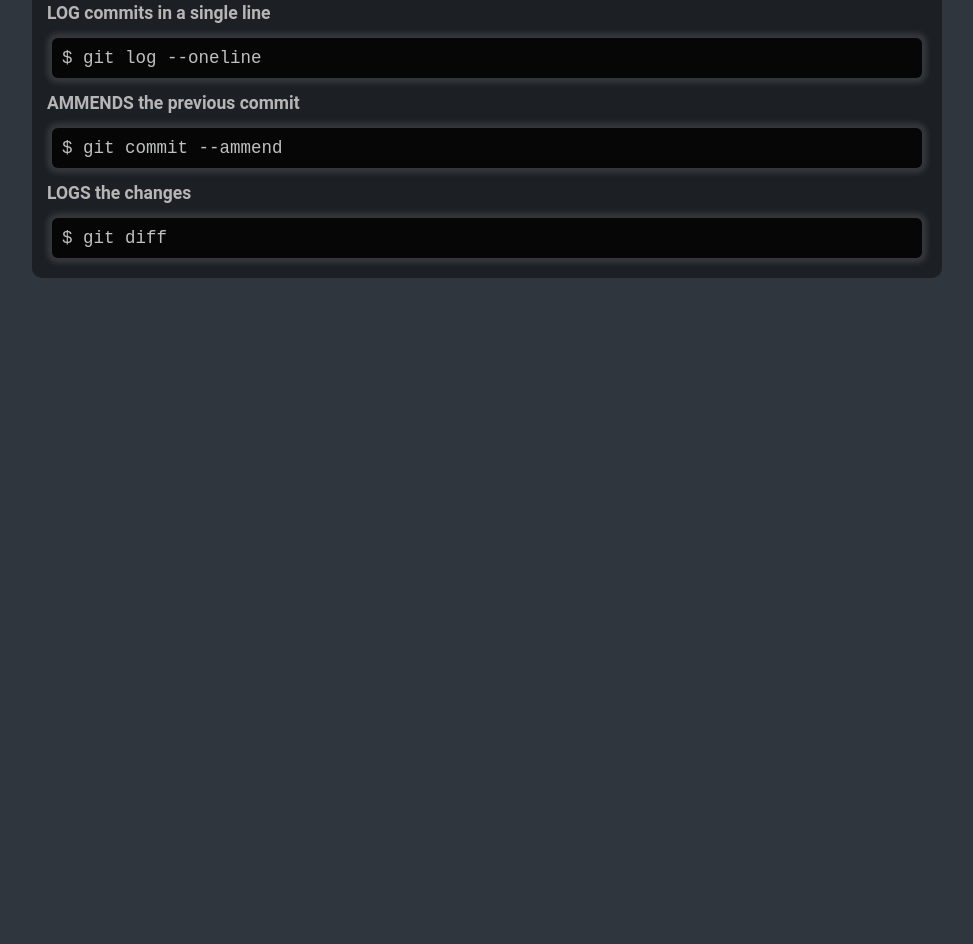
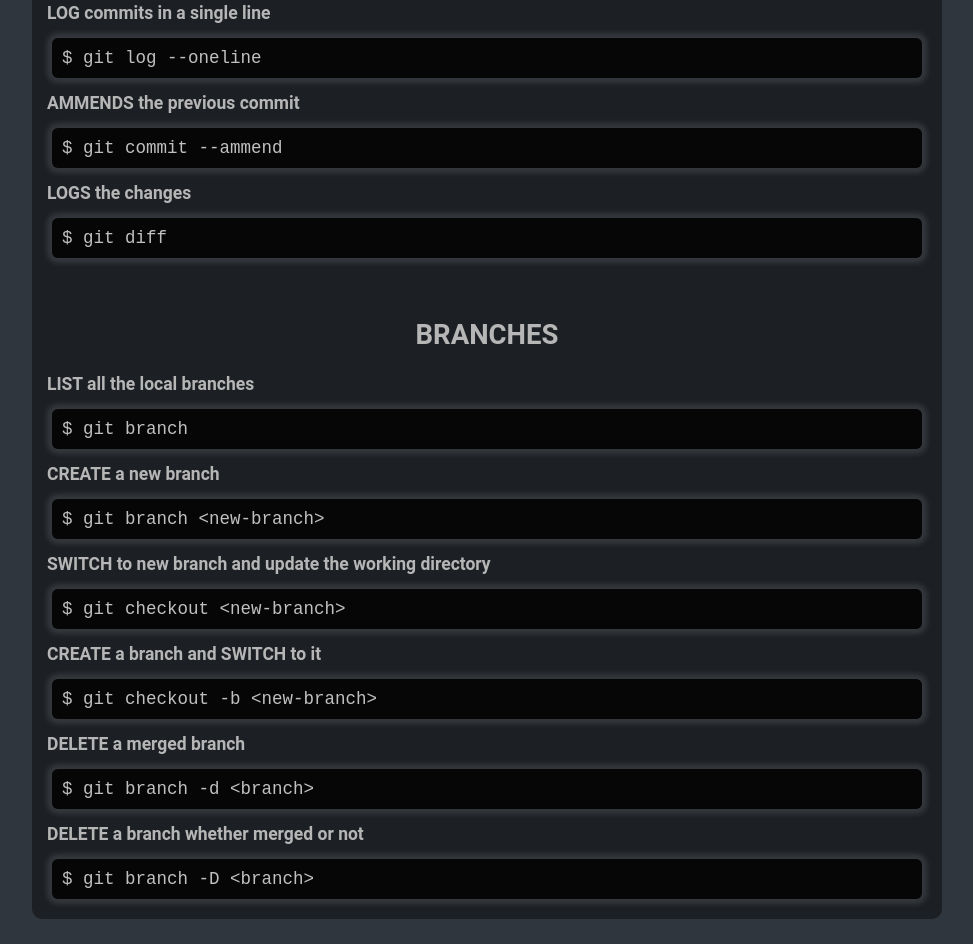
Before and after one commit to EshanTrivedi21/Git-CheatSheet, a plain HTML site: page index.html in a window 1280 px wide. Shown: the part 3774-4718 px from the top of the page, without its empty margins (153-1126 px from the left). Before the commit the page ends 4077 px from the top, so only its background shows below. Drawn offline with Linux system fonts and the light colour scheme.

Commit message:
added branch-related commands

```diff
--- a/index.html
+++ b/index.html
@@ -278,6 +278,50 @@
           <img src="./Assets/copy-icon.svg" alt="copy" />
         </button>
       </code>
+      <h2 id="git-branches">BRANCHES</h2>
+      <p><strong>LIST all the local branches</strong></p>
+      <code class="language-bash">
+        <pre>$ git branch</pre>
+        <button class="copy-btn">
+          <img src="./Assets/copy-icon.svg" alt="copy" />
+        </button>
+      </code>
+      <p><strong>CREATE a new branch</strong></p>
+      <code class="language-bash">
+        <pre>$ git branch &lt;new-branch&gt;</pre>
+        <button class="copy-btn">
+          <img src="./Assets/copy-icon.svg" alt="copy" />
+        </button>
+      </code>
+      <p><strong>SWITCH to new branch and update the working directory</strong></p>
+      <code class="language-bash">
+        <pre>$ git checkout &lt;new-branch&gt;</pre>
+        <button class="copy-btn">
+          <img src="./Assets/copy-icon.svg" alt="copy" />
+        </button>
+      </code>
+      <p><strong>CREATE a branch and SWITCH to it</strong></p>
+      <code class="language-bash">
+        <pre>$ git checkout -b &lt;new-branch&gt;</pre>
+        <button class="copy-btn">
+          <img src="./Assets/copy-icon.svg" alt="copy" />
+        </button>
+      </code>
+      <p><strong>DELETE a merged branch</strong></p>
+      <code class="language-bash">
+        <pre>$ git branch -d &lt;branch&gt;</pre>
+        <button class="copy-btn">
+          <img src="./Assets/copy-icon.svg" alt="copy" />
+        </button>
+      </code>
+      <p><strong>DELETE a branch whether merged or not</strong></p>
+      <code class="language-bash">
+        <pre>$ git branch -D &lt;branch&gt;</pre>
+        <button class="copy-btn">
+          <img src="./Assets/copy-icon.svg" alt="copy" />
+        </button>
+      </code>
+
     </section>
   </body>
   <script>
```
